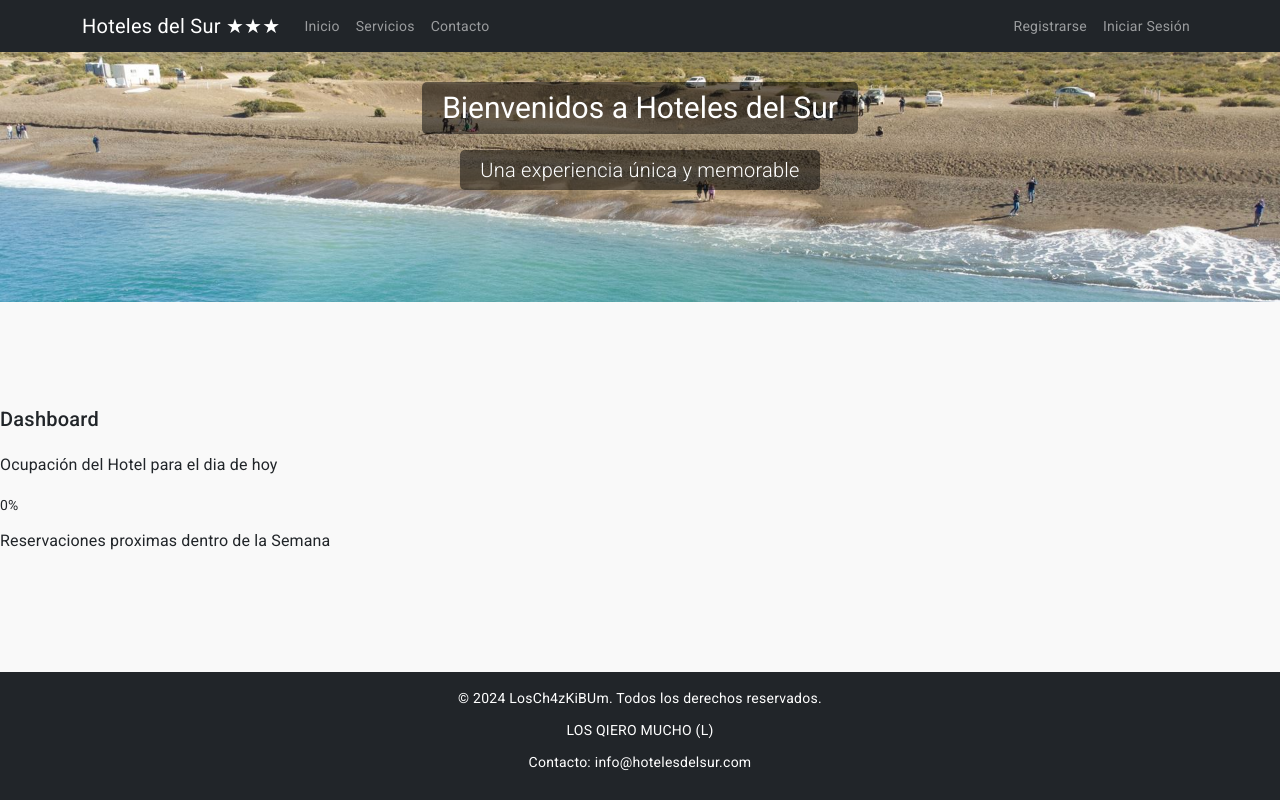
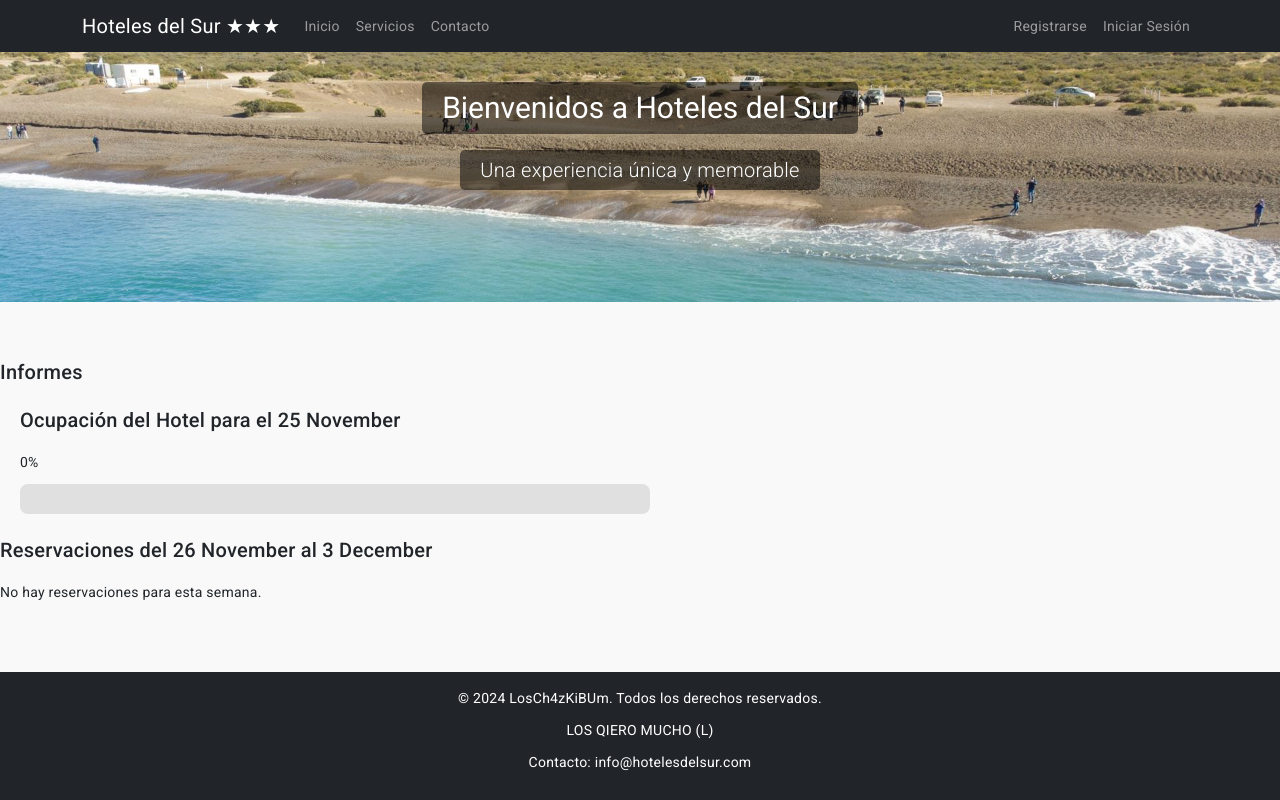
Before and after one commit to larasalasane/Hoteles-del-Sur-Angular-, an Angular app: page /dashboard in a window 1280 px wide. Built offline with nearby package versions, Linux system fonts and the light colour scheme; data requests are answered from the project's data file.

Commit message:
segundos cambios

```diff
--- a/src/app/components/admin-dashboard/admin-dashboard.component.css
+++ b/src/app/components/admin-dashboard/admin-dashboard.component.css
@@ -0,0 +1,21 @@
+
+
+.occupancy {
+    margin-bottom: 20px;
+    margin-left: 20px;
+  }
+
+  .progress-bar-container {
+    width: 50%;
+    background-color: #e0e0e0;
+    border-radius: 8px;
+    overflow: hidden;
+    height: 30px;
+  }
+
+  .progress-bar {
+    height: 100%;
+    background-color: #1458a5;
+    width: 0;
+    transition: width 0.3s ease;
+  }
--- a/src/app/components/admin-dashboard/admin-dashboard.component.html
+++ b/src/app/components/admin-dashboard/admin-dashboard.component.html
@@ -1,22 +1,25 @@
 <div class="dashboard-container">
-    <h2>Dashboard</h2>
+  <h2>Informes</h2>
 
   <div class="occupancy">
-      <h3>Ocupación del Hotel para el dia de hoy</h3>
+    <h2>Ocupación del Hotel para el {{ today | date:'d MMMM' }}</h2>
     <p>{{ occupancyPercentage }}%</p>
+    <div class="progress-bar-container">
+      <div class="progress-bar" [style.width.%]="occupancyPercentage"></div>
+    </div>
   </div>
 
   <div class="reservations">
-      <h3>Reservaciones proximas dentro de la Semana</h3>
+    <h2>Reservaciones del {{ today1 | date:'d MMMM' }} al {{ oneWeekFromNow | date:'d MMMM' }}</h2>
+    <div *ngIf="getReservationsForWeek().length === 0">No hay reservaciones para esta semana.</div>
     <ul>
-        <div *ngFor="let reservation of getReservationsForWeek()">
-         <br> <strong>Check-In:</strong> {{ reservation.checkInDate  }}<br>
-          <strong>Check-Out:</strong> {{ reservation.checkOutDate  }}<br>
+      <li *ngFor="let reservation of getReservationsForWeek()">
+        <strong>Check-In:</strong> {{ reservation.checkInDate | date }}<br>
+        <strong>Check-Out:</strong> {{ reservation.checkOutDate | date }}<br>
         <strong>Número de Huéspedes:</strong> {{ reservation.guests }}<br>
         <strong>Numero de Habitación:</strong> {{ reservation.roomId }}<br>
-          <strong>User ID:</strong> {{ reservation.userId }}<br>
-        </div>
-
+        <strong>Usuario:</strong> {{ reservation.userName }} {{ reservation.userLastName }}<br><br>
+      </li>
     </ul>
   </div>
 </div>
--- a/src/app/components/admin-dashboard/admin-dashboard.component.ts
+++ b/src/app/components/admin-dashboard/admin-dashboard.component.ts
@@ -4,6 +4,8 @@ import { Room } from '../../models/room.model';
 import { ReservationService } from '../../services/reservation.service';
 import { RoomService } from '../../services/room.service';
 import { forkJoin } from 'rxjs';
+import { UserService } from '../../services/user.service';
+import { User } from '../../models/user.model';
 
 @Component({
   selector: 'app-admin-dashboard',
@@ -14,24 +16,35 @@ export class AdminDashboardComponent implements OnInit {
 
   reservations: Reservation[] = [];
   rooms: Room[] = [];
+  users: User[] = [];
+  today1: Date = new Date;
+  today: Date = new Date;
+  oneWeekFromNow: Date = new Date;
   occupancyPercentage: number = 0;
 
   constructor(
     private reservationService: ReservationService,
-    private roomService: RoomService
+    private roomService: RoomService,
+    private userService: UserService
   ) { }
 
   ngOnInit(): void {
+    this.today.setHours(0, 0, 0, 0);
+    this.today1.setHours(0, 0, 0, 0);
+    this.today1.setDate(this.today1.getDate()+1);
     this.loadDashboardData();
+    this.oneWeekFromNow.setDate(this.today1.getDate() + 7);
   }
 
   loadDashboardData(): void {
     forkJoin({
       reservations: this.reservationService.getListReservations(),
-      rooms: this.roomService.getListRooms()
-    }).subscribe(({ reservations, rooms }) => {
+      rooms: this.roomService.getListRooms(),
+      users: this.userService.getListUsers()
+    }).subscribe(({ reservations, rooms, users }) => {
       this.reservations = reservations;
       this.rooms = rooms;
+      this.users = users;
       this.calculateOccupancy();
     });
   }
@@ -44,12 +57,20 @@ export class AdminDashboardComponent implements OnInit {
     });
   }
 
-  getReservationsForWeek(): Reservation[] {
-    const today = new Date(); today.setHours(0, 0, 0, 0);
-    const oneWeekFromNow = new Date(); oneWeekFromNow.setDate(today.getDate() + 7);
+  getReservationsForWeek(): (Reservation & { userName?: string, userLastName?: string })[] {
+    const today = new Date();
+    today.setHours(0, 0, 0, 0);
+    const oneWeekFromNow = new Date();
+    oneWeekFromNow.setDate(today.getDate() + 7);
     return this.reservations.filter(reservation => {
       const checkInDate = new Date(reservation.checkInDate);
       return checkInDate >= today && checkInDate <= oneWeekFromNow;
+    }).map(reservation => {
+      const user = this.users.find(user => user.id === reservation.userId);
+      return {
+        ...reservation, userName: user?.firstName, userLastName: user?.lastName
+
+      };
     });
   }
 }
--- a/src/app/services/user.service.ts
+++ b/src/app/services/user.service.ts
@@ -69,4 +69,9 @@ export class UserService {
       catchError(() => of(false))
     )
   }
+
+  getListUsers(): Observable<User[]> {
+    return this.userDataService.getUsers();
+  }
+
 }
```
Lines whose indentation alone changed are shown as unchanged.
